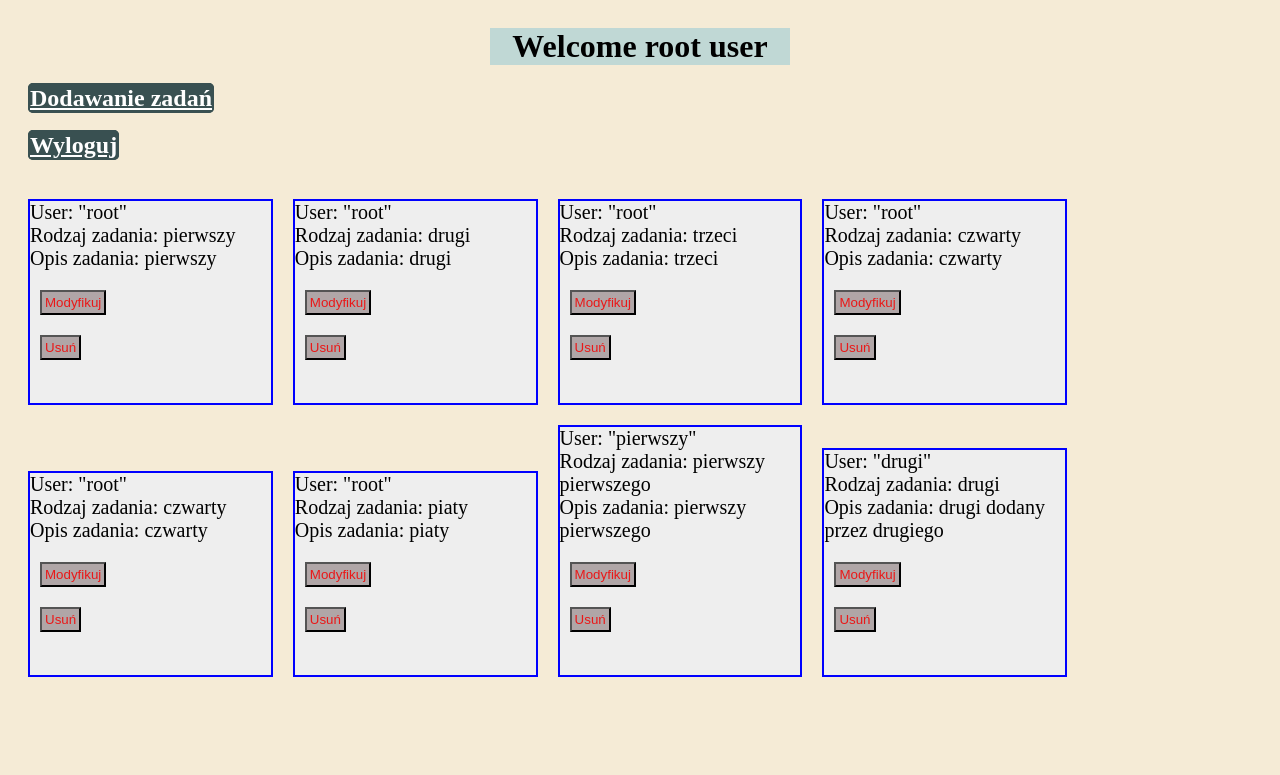
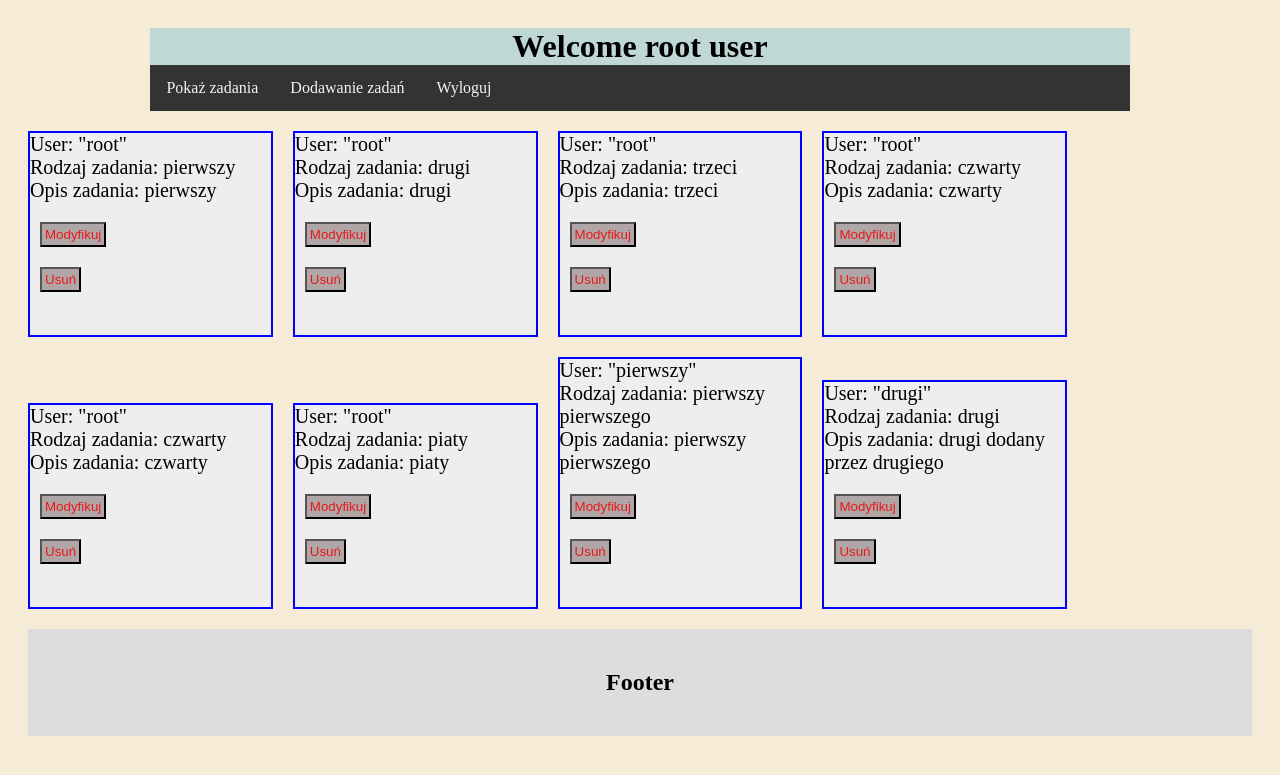
Before and after one commit to DarnoKzsip/phpzal, a PHP site: page /welcome.php in a window 1280 px wide. Shown: the top 775 px of the page. Run offline with PHP 8.4, Linux system fonts and the light colour scheme; a user stored in the database is signed in; data comes from the database, SQL or seed files in the repository.

Commit message:
Signed-off-by: Boldeusz <mnpower@poczta.onet.pl>

```diff
--- a/dodajzadanie.php
+++ b/dodajzadanie.php
@@ -70,7 +70,11 @@ if($_SERVER["REQUEST_METHOD"] == "POST") {
 
     <body class ="body">
     <h1 class = "container">Dodawanie zadań</h1>
-    <h2 ><a class ="anotherText" href = "welcome.php">Powrot do poprzedniej strony</a></h2>
+    <div class="topnav">
+       <a href="welcome.php">Powrot do poprzedniej strony</a>
+       <a href="logout.php">Wyloguj</a>
+     </div>
+
 
        <div class ="dodawanie">
          <form action = "" method = "post">
--- a/style.css
+++ b/style.css
@@ -55,6 +55,27 @@
     background-color: #395051;
     margin: auto;
     border-radius: 5px;
+}
+.topnav {
+  overflow: hidden;
+  background-color: #333;
+  width: 80%;
+    margin-left: 10%;
+}
+.topnav a {
+  float: left;
+  display: block;
+  color: #f2f2f2;
+  text-align: center;
+  padding: 14px 16px;
+  text-decoration: none;
+
+}
+
+/* Change color on hover */
+.topnav a:hover {
+  background-color: #ddd;
+  color: black;
 }
 .submit {
     background-color: #b0a6a7;
@@ -120,6 +141,12 @@ min-width:200px; // Suppose you want minimum width of 1000px
 
 
 }
+.footer {
+  padding: 20px;
+  text-align: center;
+  background: #ddd;
+  margin-top:20px;
+}
 
 
 
@@ -146,7 +173,7 @@ min-width:200px; // Suppose you want minimum width of 1000px
 .container {
     margin-top:45px;
     margin: 0 auto;
-    width: 300px;
+    width: 80%;
     background: #2aa3d242;
     box-sizing: border-box;
     text-align: center;
--- a/welcome.php
+++ b/welcome.php
@@ -38,8 +38,13 @@ $result2 = mysqli_query($db,$sql2);
 
    <body class ="body">
       <h1 class = "container">Welcome <?php echo $login_session; ?> user</h1>
-      <h2 ><a class ="anotherText" href = "dodajzadanie.php">Dodawanie zadań</a></h2>
-      <h2><a class ="anotherText" href = "logout.php">Wyloguj</a></h2>
+      <!--<h2 ><a class ="anotherText" href = "dodajzadanie.php">Dodawanie zadań</a></h2>
+      <h2><a class ="anotherText" href = "logout.php">Wyloguj</a></h2>-->
+      <div class="topnav">
+       <a href="welcome.php">Pokaż zadania</a>
+       <a href="dodajzadanie.php">Dodawanie zadań</a>
+       <a href="logout.php">Wyloguj</a>
+     </div>
       <?php
       while($row3 = mysqli_fetch_assoc($result2)){
          if ($keyUser[0] == 0) {
@@ -68,7 +73,9 @@ $result2 = mysqli_query($db,$sql2);
 
 
       ?>
-
+      <div class="footer">
+  <h2>Footer</h2>
+</div>
 
    </body>
 
```
